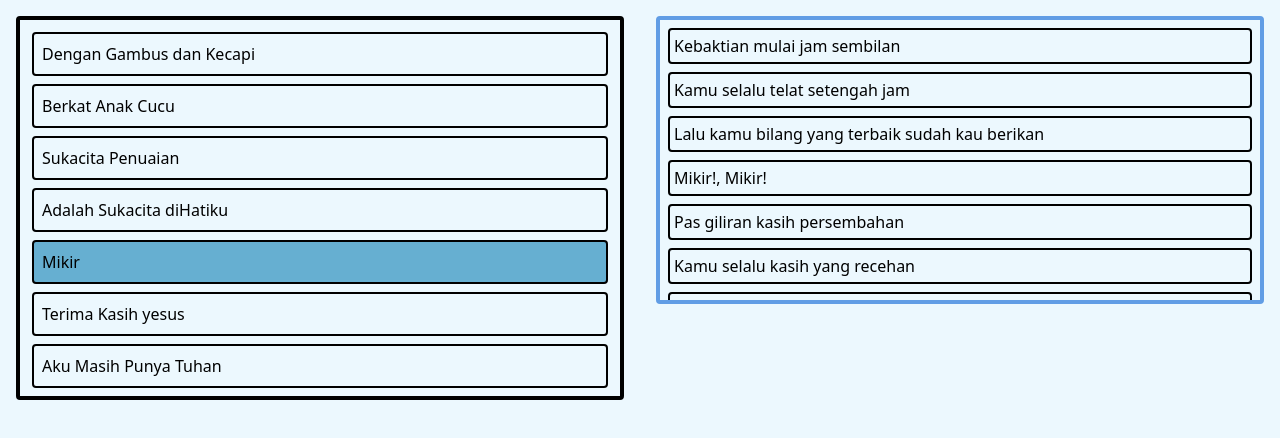
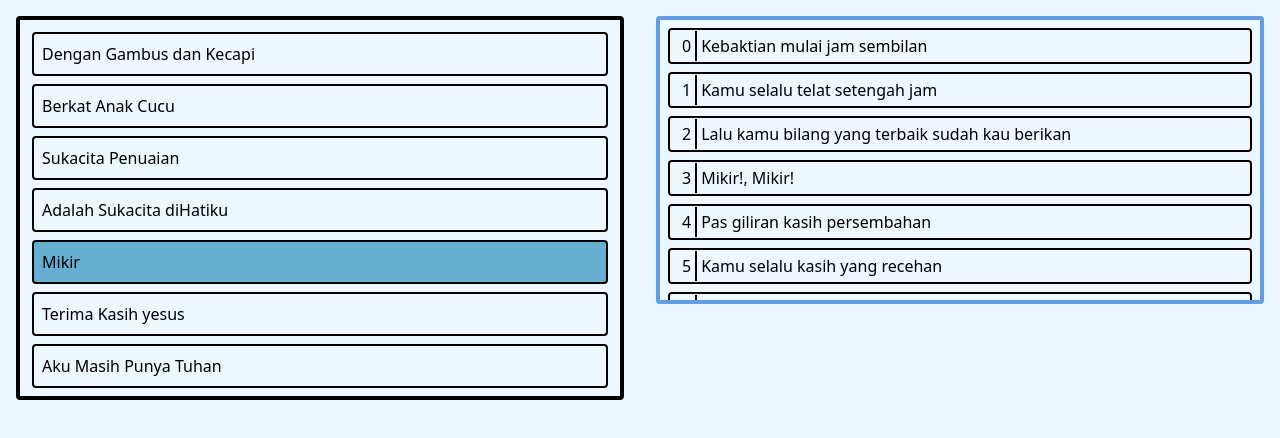
Before and after one commit to aspectxlol/LyricSync, a Next.js app: page /dashboard in a window 1280 px wide. Shown: the top 438 px of the page. Built offline with nearby package versions, Linux system fonts and the light colour scheme; no server answers.

Commit message:
fixed bug where lyric advances twice uupwards

```diff
--- a/src/components/LyricSelector.tsx
+++ b/src/components/LyricSelector.tsx
@@ -1,6 +1,6 @@
 import { schedule } from "@LyricSync/testData"
 import { ClientEvents, ServerEvents, Song } from "@LyricSync/types"
-import React, { useEffect } from "react"
+import React, { KeyboardEvent, useEffect, useState } from "react"
 import { Socket } from "socket.io-client"
 
 interface LyricSelectorProps {
@@ -9,13 +9,37 @@ interface LyricSelectorProps {
 }
 
 export default function LyricSelector({ Socket, currentSong }: LyricSelectorProps) {
+  const [currentButtonIndex, setCurrentButtonIndex] = useState(0)
+
+  const handleKeyDown = (e: KeyboardEvent<HTMLDivElement>) => {
+    e.preventDefault()
+    if (e.key === "ArrowDown" || e.key === "ArrowUp") {
+      const newButtonIndex = (e.key === "ArrowDown")
+        ? (currentButtonIndex + 1) % (schedule.find(v => v.id === currentSong)?.lyrics.length ?? 0)
+        : (currentButtonIndex - 1) % (schedule.find(v => v.id === currentSong)?.lyrics.length ?? 0);
+      setCurrentButtonIndex(newButtonIndex);
+      sendLyric(currentSong, newButtonIndex - 1)
+    }
+  };
+
+  useEffect(() => {
+    // console.log((schedule.find(v => v.id === currentSong)?.lyrics.length ?? 0), currentButtonIndex)
+
+    console.log(currentButtonIndex - 1, schedule.find(v => v.id === currentSong)?.lyrics[currentButtonIndex - 1])
+  }, [currentSong, currentButtonIndex])
+
+  function sendLyric(currentSong: string, index: number) {
+    Socket.emit('sendLyric', currentSong, index)
+  }
+
   function handleClick(i: number) {
-    Socket?.emit('sendLyric', currentSong, i)
+    sendLyric(currentSong, i)
+    setCurrentButtonIndex(i + 1)
   }
 
   return (
     <>
-      <div className='border-solid rounded flex flex-col border-accent border-4 p-1 m-4 max-h-72 overflow-auto'>
+      <div className='border-solid rounded flex flex-col border-accent border-4 p-1 m-4 max-h-72 overflow-auto' onKeyDown={handleKeyDown}>
         {
           schedule.find(v => v.id === currentSong)?.lyrics.map((v, i) => {
             if (v.length <= 0) return;
@@ -25,9 +49,10 @@ export default function LyricSelector({ Socket, currentSong }: LyricSelectorProp
                 key={`lyrics-${i}`}
                 id={"button-" + i}
                 className={
-                  `focus:outline-none text-left m-1 focus:bg-primary p-1 border-sold rounded border-2`}
+                  `focus:outline-none text-left m-1 ${(i + 1) === currentButtonIndex ? 'bg-primary' : ''} p-1 border-sold rounded border-2 inline-block`}
               >
-                {v}
+                <span className="m-1 border-r-2 p-1">{i}</span>
+                <span>{v}</span>
               </button>
             )
           }
```
